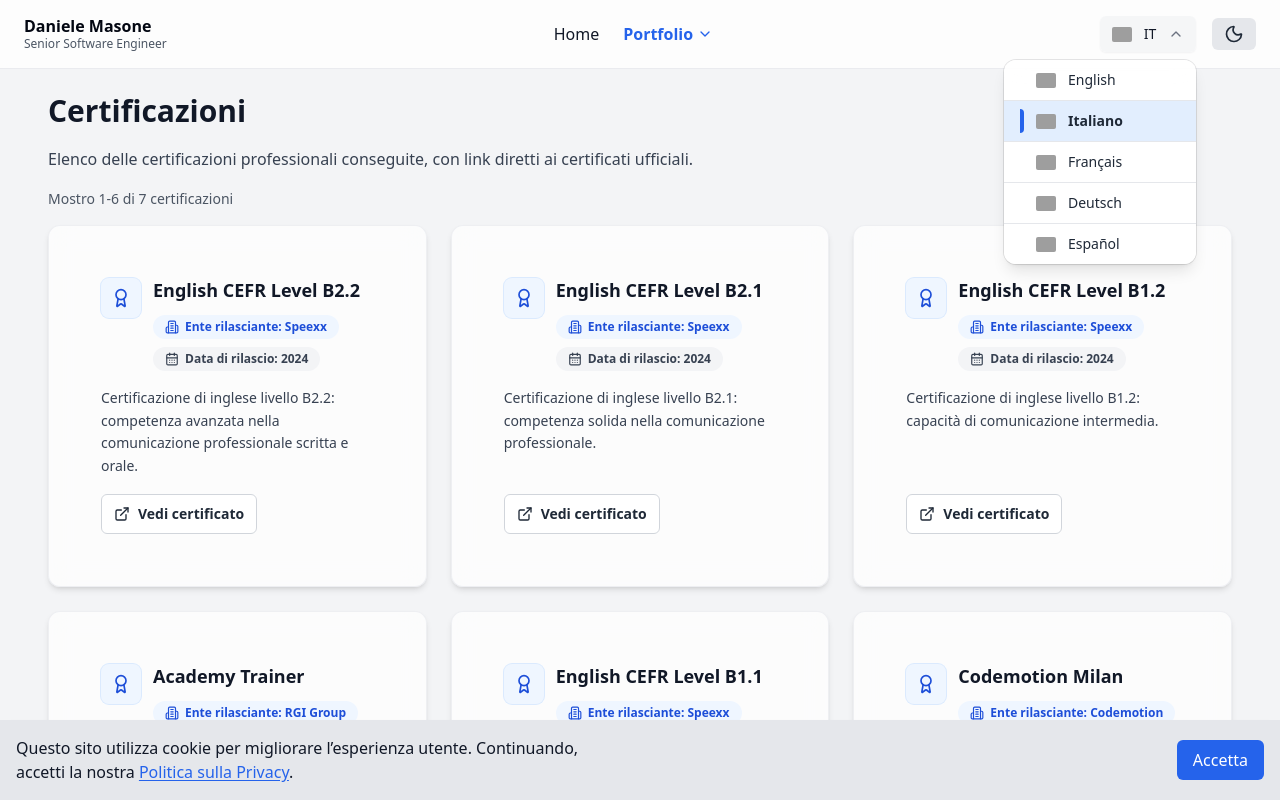
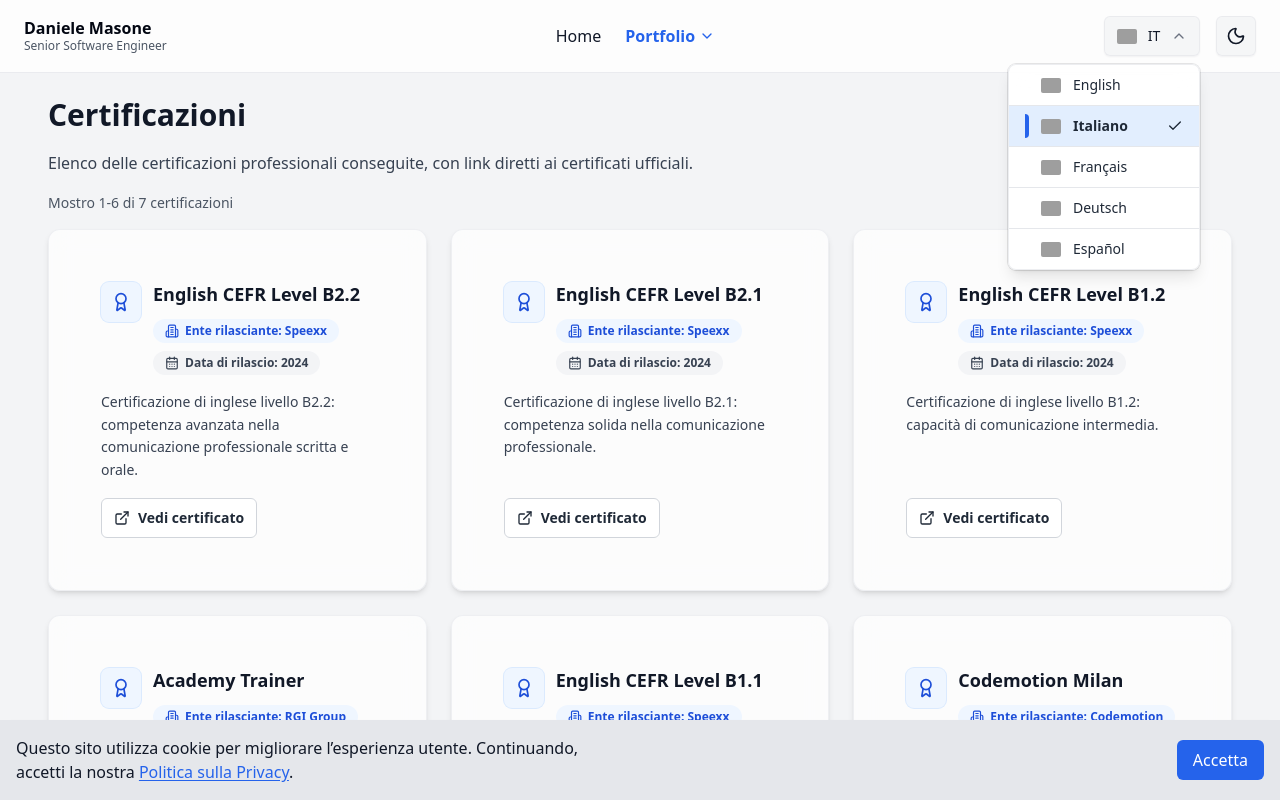
Before and after one commit to DanieleMasone/ingdanielemasone, a React (Vite) app: page /certifications in a window 1280 px wide. Both pictures are taken after a click on the button "IT". Shown: the top 800 px of the page. Built offline with nearby package versions, Linux system fonts and the light colour scheme; grey boxes are pictures that could not be loaded.

Commit message:
refactor: UI

```diff
--- a/src/components/ui/darkModeToggle/DarkModeToggle.jsx
+++ b/src/components/ui/darkModeToggle/DarkModeToggle.jsx
@@ -1,31 +1,76 @@
 import React, {useEffect, useState} from 'react';
 import {Moon, Sun} from 'lucide-react';
+import {useTranslation} from "react-i18next";
 import clsx from "clsx";
 import {interactiveClasses} from "../../../styles/commonClasses";
+
+const THEME_STORAGE_KEY = "theme";
+
+/**
+ * Reads the persisted theme preference when browser storage is available.
+ *
+ * @returns {string|null} Stored theme value, or null when no preference exists.
+ */
+function getStoredTheme() {
+    try {
+        return localStorage.getItem(THEME_STORAGE_KEY);
+    } catch {
+        return null;
+    }
+}
+
+/**
+ * Persists the selected theme while keeping the toggle resilient to storage errors.
+ *
+ * @param {"dark"|"light"} theme - Theme value to store for future visits.
+ * @returns {void}
+ */
+function setStoredTheme(theme) {
+    try {
+        localStorage.setItem(THEME_STORAGE_KEY, theme);
+    } catch {
+        // Ignore storage failures so the visual theme can still be applied.
+    }
+}
+
+/**
+ * Resolves the initial theme from saved preference first, then system preference.
+ *
+ * @returns {boolean} True when the portfolio should start in dark mode.
+ */
+function getInitialDarkMode() {
+    const storedTheme = getStoredTheme();
+
+    if (storedTheme === "dark") return true;
+    if (storedTheme === "light") return false;
+
+    return window.matchMedia?.("(prefers-color-scheme: dark)").matches ?? false;
+}
 
 /**
  * DarkModeToggle switches between dark and light theme modes.
  *
- * It syncs the mode state with localStorage, updates the root `dark` class, and
- * exposes the current pressed state for assistive technologies.
+ * It syncs the mode state with localStorage, falls back to the operating-system
+ * color-scheme preference, updates the root `dark` class, and exposes the
+ * current pressed state for assistive technologies.
  *
  * @component
  * @module components/ui/darkModeToggle/DarkModeToggle
  * @returns {JSX.Element} A button to toggle dark mode.
  */
 export function DarkModeToggle() {
-    const [darkMode, setDarkMode] = useState(() =>
-        localStorage.getItem('theme') === 'dark'
-    );
+    const {t} = useTranslation();
+    const [darkMode, setDarkMode] = useState(getInitialDarkMode);
+    const buttonLabel = darkMode ? t("theme_toggle.switch_to_light") : t("theme_toggle.switch_to_dark");
 
     useEffect(() => {
         const root = window.document.documentElement;
         if (darkMode) {
             root.classList.add('dark');
-            localStorage.setItem('theme', 'dark');
+            setStoredTheme('dark');
         } else {
             root.classList.remove('dark');
-            localStorage.setItem('theme', 'light');
+            setStoredTheme('light');
         }
     }, [darkMode]);
 
@@ -34,11 +79,12 @@ export function DarkModeToggle() {
             type="button"
             onClick={() => setDarkMode(!darkMode)}
             className={clsx(
-                "flex items-center space-x-2 rounded-md bg-gray-200 px-3 py-1.5 text-gray-800 transition-colors duration-200 hover:bg-gray-300 dark:bg-gray-700 dark:text-gray-200 dark:hover:bg-gray-600",
+                interactiveClasses.toolbarIconButton,
                 interactiveClasses.focusRing
             )}
-            aria-label={darkMode ? "Switch to light mode" : "Switch to dark mode"}
+            aria-label={buttonLabel}
             aria-pressed={darkMode}
+            title={buttonLabel}
         >
             {darkMode ? (
                 <Sun className="h-5 w-5" aria-hidden="true"/>
--- a/src/components/ui/languageSwitcher/LanguageSwitcher.jsx
+++ b/src/components/ui/languageSwitcher/LanguageSwitcher.jsx
@@ -1,9 +1,9 @@
-import React, {useEffect, useRef, useState} from "react";
+import React, {useEffect, useId, useRef, useState} from "react";
 import {useTranslation} from "react-i18next";
-import {ChevronDown} from "lucide-react";
+import {Check, ChevronDown} from "lucide-react";
 import {AnimatePresence, motion} from "framer-motion";
 import clsx from "clsx";
-import {interactiveClasses} from "../../../styles/commonClasses";
+import {interactiveClasses, layoutClasses} from "../../../styles/commonClasses";
 
 const flags = {
     en: "https://flagcdn.com/w20/gb.png",
@@ -24,20 +24,26 @@ const languageLabels = {
 /**
  * Language selector for the portfolio.
  *
- * Shows the active language, opens a language menu, marks the current choice
- * with `aria-current`, closes on outside click or Escape, and persists the
- * chosen language through the shared i18next instance.
+ * Shows the active language, opens an accessible group of language choices,
+ * marks the current choice with `aria-pressed`, closes on outside click or
+ * Escape, and persists the chosen language through the shared i18next instance.
  *
  * @component
  * @module components/ui/languageSwitcher/LanguageSwitcher
  * @returns {JSX.Element} Language dropdown control.
  */
 export function LanguageSwitcher() {
-    const {i18n} = useTranslation();
+    const {i18n, t} = useTranslation();
     const [open, setOpen] = useState(false);
     const dropdownRef = useRef(null);
+    const menuId = useId();
 
-    const currentLang = i18n.language.split("-")[0];
+    const normalizedLanguage = i18n.language?.split("-")[0] ?? "en";
+    const currentLang = Object.prototype.hasOwnProperty.call(flags, normalizedLanguage) ? normalizedLanguage : "en";
+    const currentLanguageLabel = languageLabels[currentLang];
+    const selectLanguageLabel = t("language_switcher.select_language");
+    const optionsLabel = t("language_switcher.options_label");
+    const currentLanguageText = t("language_switcher.current_language");
 
     const toggleDropdown = () => setOpen(prev => !prev);
     const handleChange = (lang) => {
@@ -69,12 +75,12 @@ export function LanguageSwitcher() {
         <div ref={dropdownRef} className="relative inline-block text-left z-20">
             <button
                 onClick={toggleDropdown}
-                aria-haspopup="menu"
                 aria-expanded={open}
-                aria-controls="language-menu"
-                aria-label="Seleziona lingua"
+                aria-controls={menuId}
+                aria-label={`${selectLanguageLabel}: ${currentLanguageLabel}`}
                 className={clsx(
-                    "flex min-w-[6rem] items-center justify-between gap-2 rounded-md bg-gray-100/80 px-3 py-2 text-sm font-medium text-gray-900 shadow-sm backdrop-blur-sm transition-all hover:bg-gray-200/80 dark:bg-gray-700/70 dark:text-gray-100 dark:hover:bg-gray-600/60",
+                    interactiveClasses.toolbarButton,
+                    "min-w-[6rem] justify-between gap-2 px-3 py-2",
                     interactiveClasses.focusRing
                 )}
                 type="button"
@@ -94,12 +100,13 @@ export function LanguageSwitcher() {
                         animate={{opacity: 1, y: 0}}
                         exit={{opacity: 0, y: -8}}
                         transition={{duration: 0.2, ease: "easeOut"}}
-                        className="absolute right-0 mt-2 origin-top-right rounded-xl bg-white/95 dark:bg-gray-800/95
-                                   shadow-lg ring-1 ring-black/10 backdrop-blur-md overflow-hidden
-                                   w-40 sm:w-44 md:w-48 flex flex-col divide-y divide-gray-200 dark:divide-gray-700"
-                        role="menu"
-                        id="language-menu"
-                        aria-label="Selezione lingua"
+                        className={clsx(
+                            interactiveClasses.dropdownPanel,
+                            "w-40 sm:w-44 md:w-48 flex flex-col divide-y divide-gray-200 dark:divide-gray-700"
+                        )}
+                        role="group"
+                        id={menuId}
+                        aria-label={optionsLabel}
                     >
                         {Object.entries(flags).map(([lang, flagUrl]) => {
                             const isActive = lang === currentLang;
@@ -108,18 +115,23 @@ export function LanguageSwitcher() {
                                     key={lang}
                                     onClick={() => handleChange(lang)}
                                     className={clsx(
-                                        "flex w-full items-center px-4 py-2 text-sm text-gray-800 transition-colors hover:bg-gray-100/80 dark:text-gray-100 dark:hover:bg-gray-700/60",
+                                        interactiveClasses.dropdownOption,
                                         interactiveClasses.focusRingInset,
-                                        isActive && "bg-blue-100/80 font-semibold text-blue-800 dark:bg-blue-900/40 dark:text-blue-300"
+                                        isActive && interactiveClasses.dropdownOptionActive
                                     )}
-                                    role="menuitem"
-                                    aria-current={isActive ? "true" : undefined}
+                                    aria-pressed={isActive}
                                     type="button"
                                 >
                                     <span
                                         className={`inline-block w-1 h-6 rounded-r-md mr-3 ${isActive ? "bg-blue-600 dark:bg-blue-400" : "bg-transparent"}`}/>
                                     <img src={flagUrl} alt="" aria-hidden="true" className="w-5 h-auto rounded-sm mr-3"/>
                                     <span className="flex-1 text-left">{languageLabels[lang]}</span>
+                                    {isActive && (
+                                        <>
+                                            <Check className="h-4 w-4 shrink-0" aria-hidden="true"/>
+                                            <span className={layoutClasses.screenReaderOnly}>{currentLanguageText}</span>
+                                        </>
+                                    )}
                                 </button>
                             );
                         })}
--- a/src/locales/de/translation.json
+++ b/src/locales/de/translation.json
@@ -20,6 +20,15 @@
     "portfolio_navigation": "Portfolio-Navigation",
     "open_mobile_menu": "Navigationsmenü öffnen",
     "close_mobile_menu": "Navigationsmenü schließen"
+  },
+  "language_switcher": {
+    "select_language": "Sprache auswählen",
+    "options_label": "Verfügbare Sprachen",
+    "current_language": "Aktuelle Sprache"
+  },
+  "theme_toggle": {
+    "switch_to_dark": "Zum dunklen Modus wechseln",
+    "switch_to_light": "Zum hellen Modus wechseln"
   },
   "footer_copyright": "© {{year}} Daniele Masone. Alle Rechte vorbehalten.",
   "home_subtitle": "Senior Software Engineer, Front-End Architekt und Technical Team Leader.",
--- a/src/locales/en/translation.json
+++ b/src/locales/en/translation.json
@@ -20,6 +20,15 @@
     "portfolio_navigation": "Portfolio navigation",
     "open_mobile_menu": "Open navigation menu",
     "close_mobile_menu": "Close navigation menu"
+  },
+  "language_switcher": {
+    "select_language": "Select language",
+    "options_label": "Available languages",
+    "current_language": "Current language"
+  },
+  "theme_toggle": {
+    "switch_to_dark": "Switch to dark mode",
+    "switch_to_light": "Switch to light mode"
   },
   "footer_copyright": "© {{year}} Daniele Masone. All rights reserved.",
   "home_subtitle": "Senior Software Engineer, Front-End Architect, and Technical Team Leader.",
--- a/src/locales/es/translation.json
+++ b/src/locales/es/translation.json
@@ -20,6 +20,15 @@
     "portfolio_navigation": "Navegación del portfolio",
     "open_mobile_menu": "Abrir menú de navegación",
     "close_mobile_menu": "Cerrar menú de navegación"
+  },
+  "language_switcher": {
+    "select_language": "Seleccionar idioma",
+    "options_label": "Idiomas disponibles",
+    "current_language": "Idioma actual"
+  },
+  "theme_toggle": {
+    "switch_to_dark": "Cambiar al modo oscuro",
+    "switch_to_light": "Cambiar al modo claro"
   },
   "footer_copyright": "© {{year}} Daniele Masone. Todos los derechos reservados.",
   "home_subtitle": "Senior Software Engineer, Arquitecto Front-End y Technical Team Leader.",
--- a/src/locales/fr/translation.json
+++ b/src/locales/fr/translation.json
@@ -20,6 +20,15 @@
     "portfolio_navigation": "Navigation du portfolio",
     "open_mobile_menu": "Ouvrir le menu de navigation",
     "close_mobile_menu": "Fermer le menu de navigation"
+  },
+  "language_switcher": {
+    "select_language": "Choisir la langue",
+    "options_label": "Langues disponibles",
+    "current_language": "Langue actuelle"
+  },
+  "theme_toggle": {
+    "switch_to_dark": "Passer au mode sombre",
+    "switch_to_light": "Passer au mode clair"
   },
   "footer_copyright": "© {{year}} Daniele Masone. Tous droits réservés.",
   "home_subtitle": "Senior Software Engineer, Architecte Front-End et Technical Team Leader.",
--- a/src/locales/it/translation.json
+++ b/src/locales/it/translation.json
@@ -20,6 +20,15 @@
     "portfolio_navigation": "Navigazione portfolio",
     "open_mobile_menu": "Apri menu di navigazione",
     "close_mobile_menu": "Chiudi menu di navigazione"
+  },
+  "language_switcher": {
+    "select_language": "Seleziona lingua",
+    "options_label": "Lingue disponibili",
+    "current_language": "Lingua corrente"
+  },
+  "theme_toggle": {
+    "switch_to_dark": "Passa alla modalità scura",
+    "switch_to_light": "Passa alla modalità chiara"
   },
   "footer_copyright": "© {{year}} Daniele Masone. Tutti i diritti riservati.",
   "home_subtitle": "Senior Software Engineer, Front-End Architect e Technical Team Leader.",
--- a/src/styles/commonClasses.js
+++ b/src/styles/commonClasses.js
@@ -144,6 +144,11 @@ export const surfaceClasses = {
  * @property {string} linkButtonBlue - Blue CTA theme used for secondary external links.
  * @property {string} resourceLink - Compact external resource link used inside project cards.
  * @property {string} iconLink - Square icon-only link used for compact profile actions.
+ * @property {string} toolbarButton - Compact header toolbar button used by language and theme controls.
+ * @property {string} toolbarIconButton - Square icon-only header toolbar button with a stable hit target.
+ * @property {string} dropdownPanel - Shared floating panel surface for compact header dropdowns.
+ * @property {string} dropdownOption - Shared option row style for compact header dropdowns.
+ * @property {string} dropdownOptionActive - Active option state for compact header dropdowns.
  * @property {string} textLink - Accessible inline text link style for legal and policy pages.
  */
 
@@ -175,6 +180,16 @@ export const interactiveClasses = {
     "inline-flex min-h-10 items-center justify-center gap-2 rounded-md border border-gray-300 bg-white px-3 py-2 text-sm font-semibold text-gray-800 transition-colors hover:bg-gray-100 dark:border-gray-700 dark:bg-gray-900 dark:text-gray-200 dark:hover:bg-gray-800",
   iconLink:
     "inline-flex h-9 w-9 shrink-0 items-center justify-center rounded-full border border-gray-200 bg-white text-gray-700 shadow-sm transition-colors hover:bg-gray-100 dark:border-gray-700 dark:bg-gray-900 dark:text-gray-200 dark:hover:bg-gray-800",
+  toolbarButton:
+    "inline-flex min-h-10 items-center rounded-md border border-gray-200/70 bg-gray-100/80 text-sm font-medium text-gray-900 shadow-sm backdrop-blur-sm transition-colors hover:bg-gray-200/80 dark:border-gray-700/70 dark:bg-gray-700/70 dark:text-gray-100 dark:hover:bg-gray-600/60",
+  toolbarIconButton:
+    "inline-flex h-10 w-10 shrink-0 items-center justify-center rounded-md border border-gray-200/70 bg-gray-100/80 text-gray-900 shadow-sm backdrop-blur-sm transition-colors hover:bg-gray-200/80 dark:border-gray-700/70 dark:bg-gray-700/70 dark:text-gray-100 dark:hover:bg-gray-600/60",
+  dropdownPanel:
+    "absolute right-0 mt-2 origin-top-right overflow-hidden rounded-lg border border-gray-200/70 bg-white/95 shadow-lg ring-1 ring-black/10 backdrop-blur-md dark:border-gray-700/70 dark:bg-gray-800/95",
+  dropdownOption:
+    "flex w-full items-center px-4 py-2 text-sm text-gray-800 transition-colors hover:bg-gray-100/80 dark:text-gray-100 dark:hover:bg-gray-700/60",
+  dropdownOptionActive:
+    "bg-blue-100/80 font-semibold text-blue-800 dark:bg-blue-900/40 dark:text-blue-300",
   textLink:
     "text-blue-600 underline underline-offset-2 transition-colors hover:text-blue-800 dark:text-blue-400 dark:hover:text-blue-300",
 };
```
Also changed, not shown: 2 other files (tests, documents, lock files or other folders).
